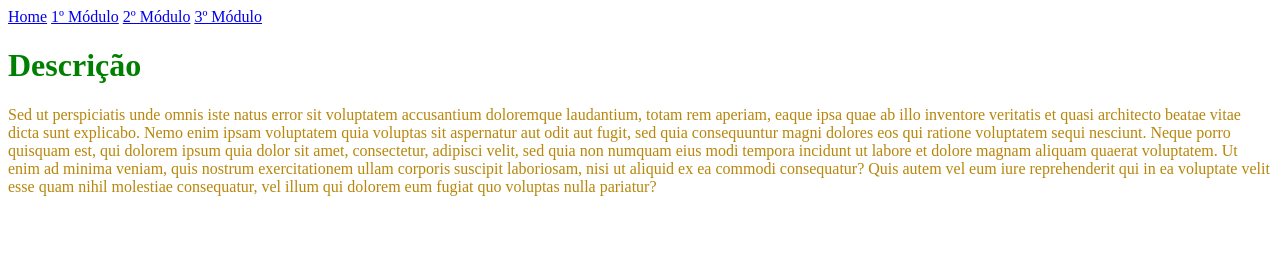
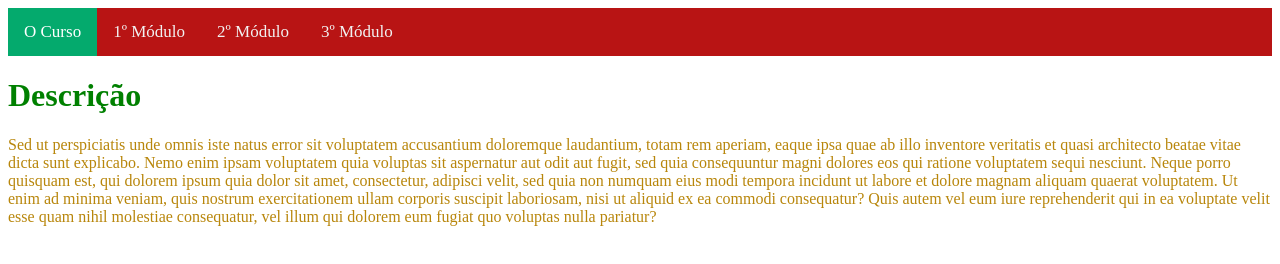
Before and after one commit to davivilar/pw-I, a plain HTML site: page curso/index.html in a window 1280 px wide. Drawn offline with Linux system fonts and the light colour scheme; files whose address does not match are found by name.

Commit message:
Criando Menus

```diff
--- a/CursoDS/CSS/style.css
+++ /dev/null
@@ -1,33 +0,0 @@
-h1
-{
-    color: green;
-}
-p{
-    color:darkgoldenrod
-}
-.vertical-menu a
-{
-    width: 200px;
-}
-
-.vertical-menu a
-{
-    display: block;
-    padding: 12px;
-
-}
-
-.vertical-menu a.active
-{
-    background-color: aquamarine;
-}
-
-.cor
-{
-    color:brown
-}
-
-#cabecalho
-{
-    background-color: aquamarine;
-}
--- /dev/null
+++ b/curso/CSS/style.css
@@ -0,0 +1,57 @@
+h1
+{
+    color: green;
+}
+p{
+    color:darkgoldenrod
+}
+.vertical-menu a
+{
+    width: 200px;
+}
+
+.vertical-menu a
+{
+    display: block;
+    padding: 12px;
+
+}
+
+.vertical-menu a.active
+{
+    background-color: aquamarine;
+}
+
+.cor
+{
+    color:brown
+}
+
+#cabecalho
+{
+    background-color: aquamarine;
+}
+
+.topnav {
+    background-color: #b81414;
+    overflow: hidden;
+  }
+
+  .topnav a {
+    float: left;
+    color: #f2f2f2;
+    text-align: center;
+    padding: 14px 16px;
+    text-decoration: none;
+    font-size: 17px;
+  }
+
+  .topnav a:hover {
+    background-color: #ddd;
+    color: black;
+  }
+
+  .topnav a.active {
+    background-color: #04AA6D;
+    color: white;
+  }
--- a/CursoDS/HTML/index.html
+++ b/curso/index.html
@@ -5,16 +5,17 @@
     <meta http-equiv="X-UA-Compatible" content="IE=edge">
     <meta name="viewport" content="width=device-width, initial-scale=1.0">
     <title>Desenvolvimento de Sistemas</title>
-    <link rel="stylesheet" type="text/css" href="file:///C:/Users/CAMARGO/Desktop/pw-I/CursoDS/css/style.css" />
-    <link rel="icon" type="image/x-icon" href="file:///C:/Users/CAMARGO/Desktop/pw-I/CursoDS/image/robot.ico">
+    <link rel="stylesheet" type="text/css" href="CSS/style.css" />
+    <link rel="icon" type="image/x-icon" href="image/robot.ico">
 </head>
 <body>
-<div .menu">
-    <a href="#home">Home</a>
-    <a href="#Modulo1">1º Módulo</a>
+<div class="topnav">
+    <a class="active" href="./index.html">O Curso</a>
+    <a href="./modulo1.html">1º Módulo</a>
     <a href="Modulo2">2º Módulo</a>
     <a href="Modulo3">3º Módulo</a>
 </div>
+
     <h1>Descrição</h1>
     <p>
         Sed ut perspiciatis unde omnis iste natus error sit voluptatem accusantium doloremque laudantium, totam rem aperiam, eaque ipsa quae ab illo inventore veritatis et quasi architecto beatae vitae dicta sunt explicabo. Nemo enim ipsam voluptatem quia voluptas sit aspernatur aut odit aut fugit, sed quia consequuntur magni dolores eos qui ratione voluptatem sequi nesciunt. Neque porro quisquam est, qui dolorem ipsum quia dolor sit amet, consectetur, adipisci velit, sed quia non numquam eius modi tempora incidunt ut labore et dolore magnam aliquam quaerat voluptatem. Ut enim ad minima veniam, quis nostrum exercitationem ullam corporis suscipit laboriosam, nisi ut aliquid ex ea commodi consequatur? Quis autem vel eum iure reprehenderit qui in ea voluptate velit esse quam nihil molestiae consequatur, vel illum qui dolorem eum fugiat quo voluptas nulla pariatur?
```
Also changed, not shown: curso/image/robot.ico (renamed from CursoDS/image/robot.ico), curso/modulo1.html (renamed from CursoDS/HTML/modulo1.html), curso/modulo2.html (renamed from CursoDS/HTML/modulo2.html), curso/modulo3.html (renamed from CursoDS/HTML/modulo3.html).
